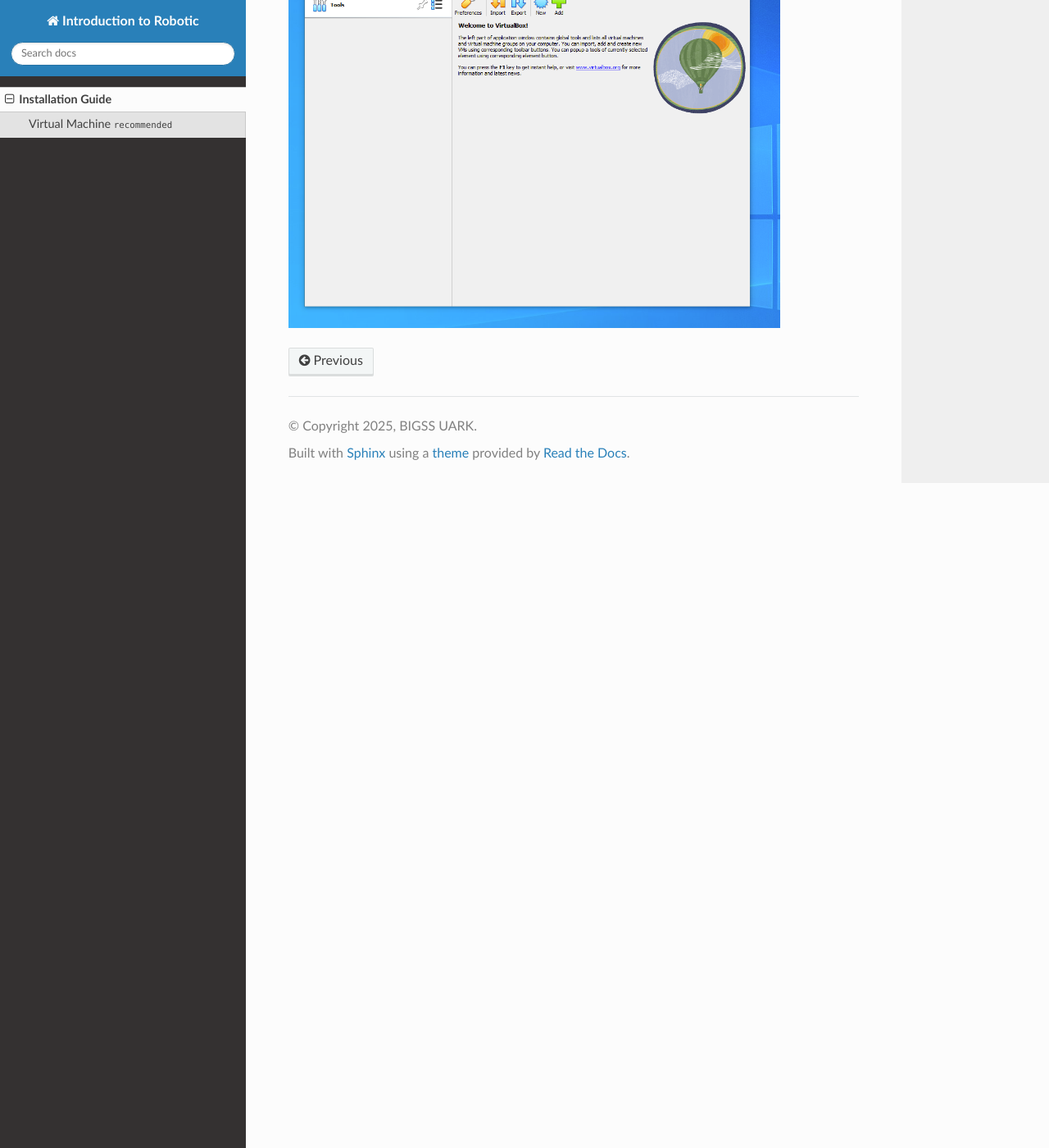
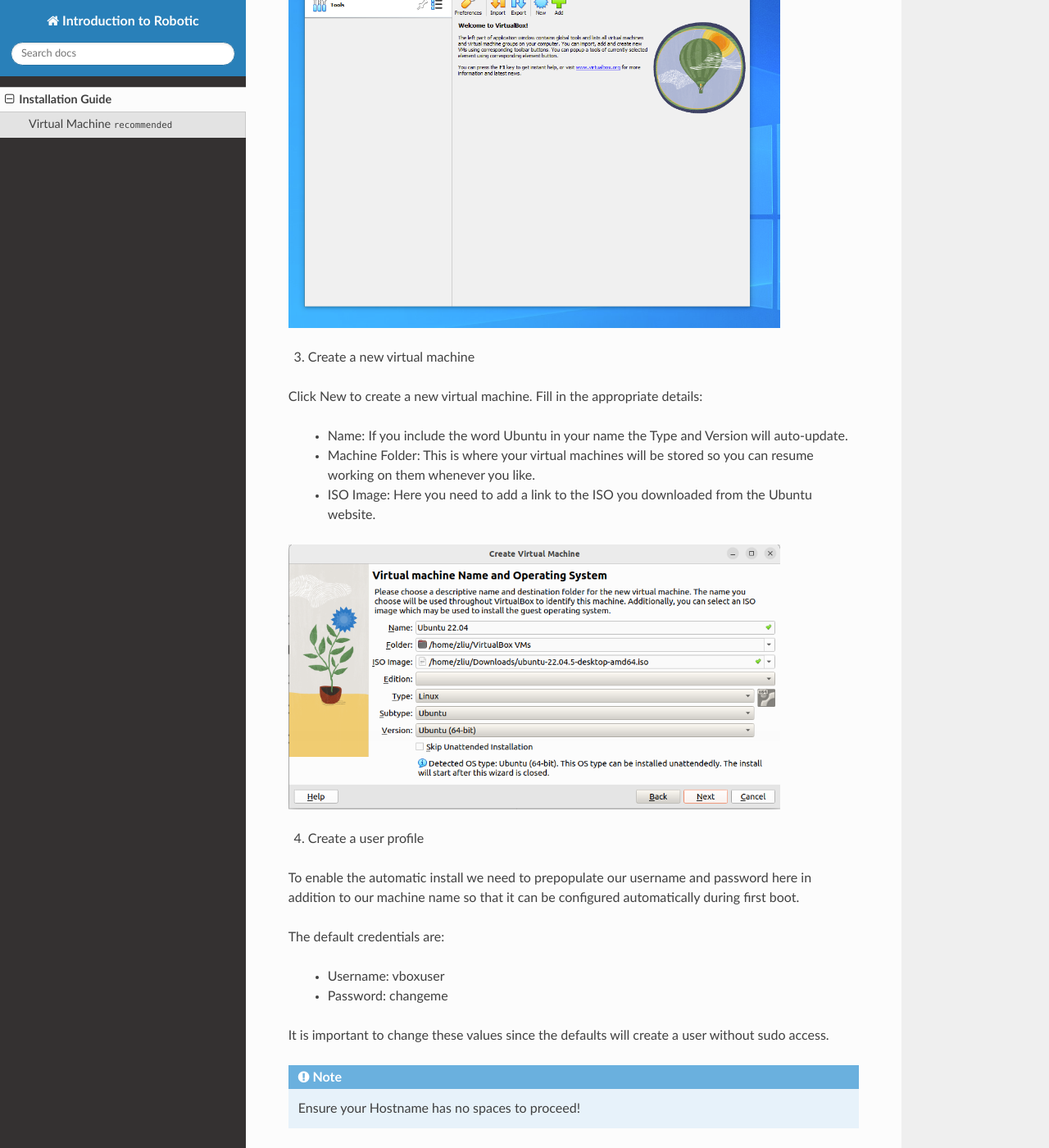
Before and after one commit to zhichaoliu0921/uark-meeg-intro-robo, a Sphinx documentation site: the page built from docs/source/install.rst, in a window 1280 px wide and 1400 px high, scrolled down 1272 px. Shown: the whole window at 82% size. Built offline with Sphinx 7.4.7 and the Read the Docs theme 3.1.0, drawn with Linux system fonts in a browser that asks for light colours; some of the changed text lies outside the part shown.

Commit message:
add virtual steps

```diff
--- a/docs/source/install.rst
+++ b/docs/source/install.rst
@@ -1,5 +1,5 @@
 Installation Guide
-=====
+===================
 
 .. _installation:
 
@@ -12,19 +12,47 @@
 share the same coding conventions). There are three ways to install Ubuntu on your pc: Virtual Machine, Dual-boot, and WSL (Windows Subsystem for Linux).
 
 Virtual Machine ``recommended``
-------------
+--------------------------------
 
-#. Download an Ubuntu Image
+1. Download an Ubuntu Image
 
 You can download an Ubuntu image `here <https://releases.ubuntu.com/jammy/>`_. Make sure to save it to a memorable location on your PC! For this tutorial, we will use the latest Ubuntu 22.04.5 LTS (long term support) release.
 
 .. image:: images/iso.png
    :width: 600
 
-#. Download and install VirtualBox
+2. Download and install VirtualBox
 
-You can download VirtualBox from the downloads page `here <https://www.virtualbox.org/wiki/Downloads>`_. Follow instructions on how to install VirtualBox for your specific OS.
+You can download VirtualBox from the `downloads page <https://www.virtualbox.org/wiki/Downloads>`_. Follow instructions on how to install VirtualBox for your specific OS.
 Once you have completed the installation, go ahead and run VirtualBox.
 
 .. image:: images/virtualbox.png
    :width: 600
+
+3. Create a new virtual machine
+
+Click New to create a new virtual machine. Fill in the appropriate details:
+
+    - Name: If you include the word Ubuntu in your name the Type and Version will auto-update.
+    - Machine Folder: This is where your virtual machines will be stored so you can resume working on them whenever you like.
+    - ISO Image: Here you need to add a link to the ISO you downloaded from the Ubuntu website.
+
+.. image:: images/virtual_step1.png
+   :width: 600
+
+4. Create a user profile
+
+To enable the automatic install we need to prepopulate our username and password here in addition to our machine name so that it can be configured automatically during first boot.
+
+The default credentials are:
+
+    - Username: vboxuser
+    - Password: changeme
+
+It is important to change these values since the defaults will create a user without sudo access.
+
+.. note::
+    Ensure your Hostname has no spaces to proceed!
+
+.. image:: images/virtual_step2.png
+   :width: 600
```
Also changed, not shown: docs/source/images/virtual_step1.png (added), docs/source/images/virtual_step2.png (added), docs/source/images/virtualbox_download.png (added).
